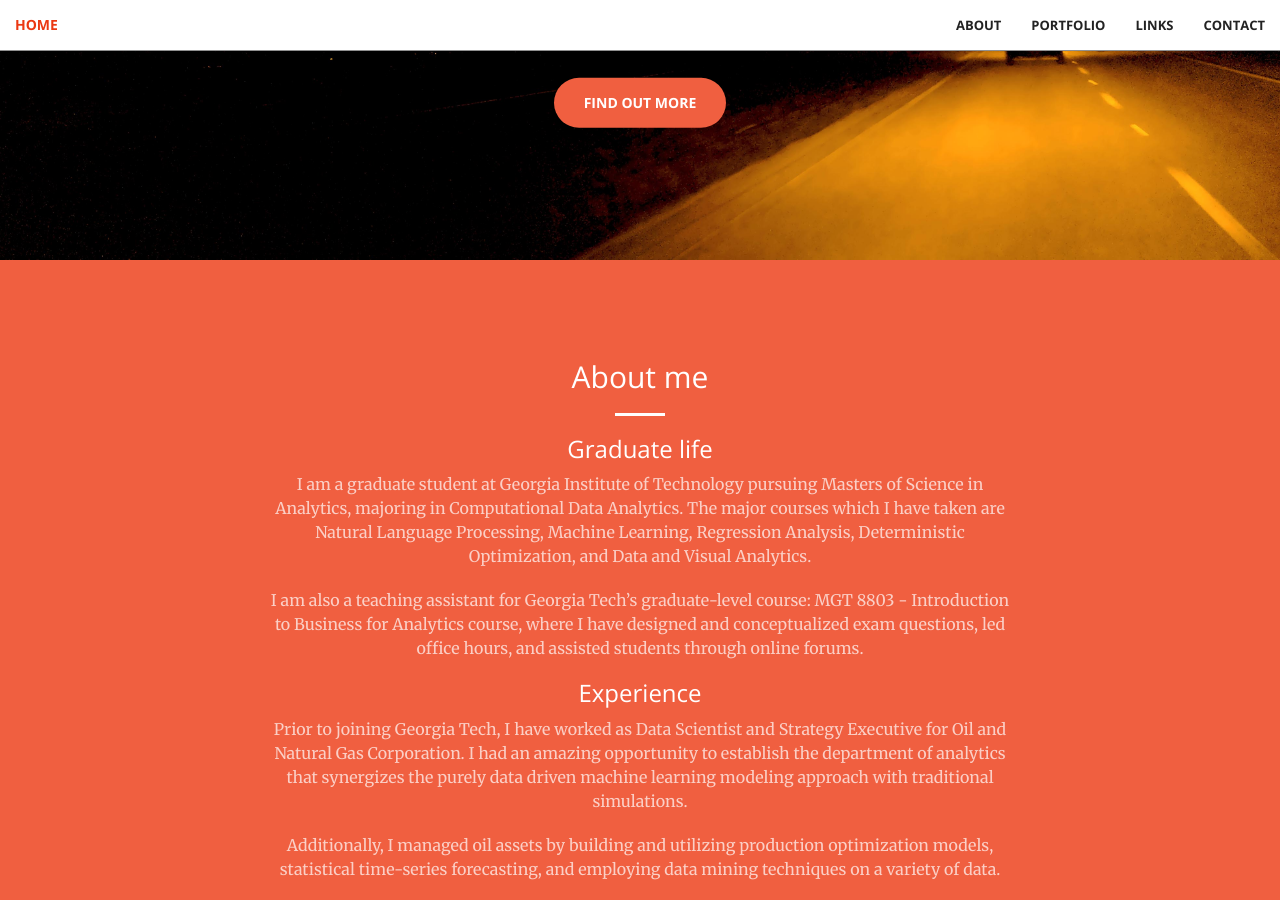
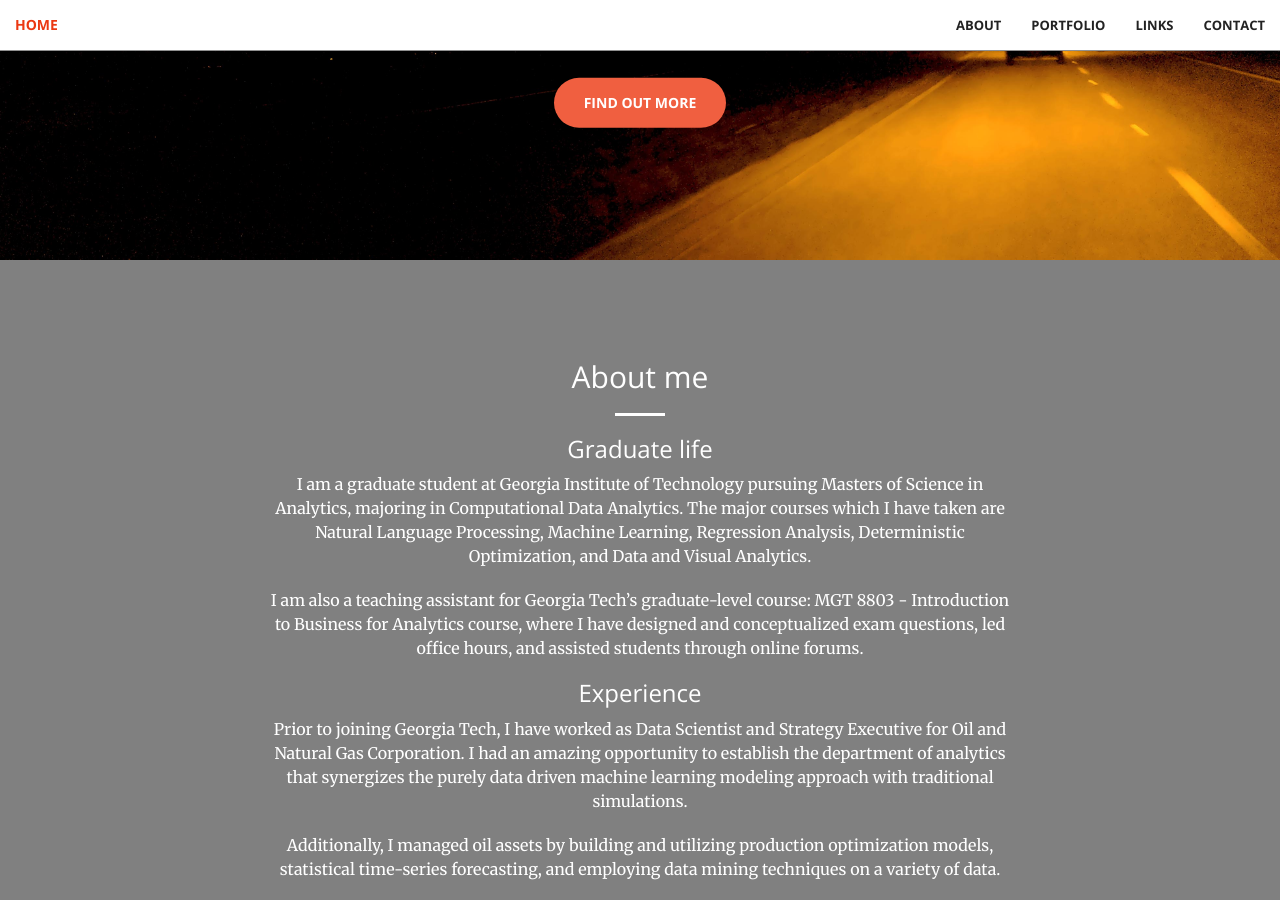
Before and after one commit to patriaabhishek/patriaabhishek.github.io, a Jekyll site: the page built from index.html, in a window 1280 px wide and 900 px high, scrolled down 640 px. Built offline with Jekyll 4.4.1, drawn with Linux system fonts in a browser that asks for light colours.

Commit message:
Updated background color of about page

```diff
--- a/_includes/call-to-action.html
+++ b/_includes/call-to-action.html
@@ -1,4 +1,4 @@
-<section class="bg-primary" id="about">
+<section class="bg-primary" id="about" style="background-color: grey">
     <div class="container">
         <div class="row">
             <div class="col-lg-8 col-lg-offset-2 text-center">
@@ -6,20 +6,20 @@
                 <hr class="light">
 
 				<h3 class="section-heading">Graduate life</h3>
-                <p class="text-faded">I am a graduate student at Georgia Institute of Technology pursuing Masters of Science in Analytics, majoring in Computational Data Analytics. The major courses which I have taken are Natural Language Processing, Machine Learning, Regression Analysis, Deterministic Optimization, and Data and Visual Analytics.</p>
-				<p class="text-faded">I am also a teaching assistant for Georgia Tech’s graduate-level course: MGT 8803 - Introduction to Business for Analytics course, where I have designed and conceptualized exam questions, led office hours, and assisted students through online forums.</p>
+                <p class="text-faded" style="color:white;">I am a graduate student at Georgia Institute of Technology pursuing Masters of Science in Analytics, majoring in Computational Data Analytics. The major courses which I have taken are Natural Language Processing, Machine Learning, Regression Analysis, Deterministic Optimization, and Data and Visual Analytics.</p>
+				<p class="text-faded" style="color:white;">I am also a teaching assistant for Georgia Tech’s graduate-level course: MGT 8803 - Introduction to Business for Analytics course, where I have designed and conceptualized exam questions, led office hours, and assisted students through online forums.</p>
 
 				<h3 class="section-heading">Experience</h3>
-				<p class="text-faded">Prior to joining Georgia Tech, I have worked as Data Scientist and Strategy Executive for Oil and Natural Gas Corporation. I had an amazing opportunity to establish the department of analytics that synergizes the purely data driven machine learning modeling approach with traditional simulations.</p>
-				<p class="text-faded">Additionally, I managed oil assets by building and utilizing production optimization models, statistical time-series forecasting, and employing data mining techniques on a variety of data.</p>
+				<p class="text-faded" style="color:white;">Prior to joining Georgia Tech, I have worked as Data Scientist and Strategy Executive for Oil and Natural Gas Corporation. I had an amazing opportunity to establish the department of analytics that synergizes the purely data driven machine learning modeling approach with traditional simulations.</p>
+				<p class="text-faded" style="color:white;">Additionally, I managed oil assets by building and utilizing production optimization models, statistical time-series forecasting, and employing data mining techniques on a variety of data.</p>
 
 				<h3 class="section-heading">Undergrad</h3>
-				<p class="text-faded">I received my B.E with Honors in Chemical Engineering from BITS - Pilani in 2015. I am really fortunate to be a part of BITS alumni because BITS provided me an opportunity to experiment with engineering, coding, music and arts in one lifetime though quality education. </p>
+				<p class="text-faded" style="color:white;">I received my B.E with Honors in Chemical Engineering from BITS - Pilani in 2015. I am really fortunate to be a part of BITS alumni because BITS provided me an opportunity to experiment with engineering, coding, music and arts in one lifetime though quality education. </p>
 
 				<h3 class="section-heading">Hobbies</h3>
-				<p class="text-faded">Having formally trained in Classical Bharatiya Sangeet and Western Music, I am into music of all sorts and can play multiple instruments.</p>
-				<p class="text-faded">I also love travelling and have covered a lot of Northern and Western India during my undergard and working years. Also, thanks to my father's job relocations, I have stayed in and explored over 11 cities in India during my childhood. Most recently, I celebrated the new year in Orlando and Cape Canaveral</p>
-				<p class="text-faded">Lastly, visit 1264, Barnes Street NW, Atlanta for some fingerlicious vegetarian food of your choice. </p>
+				<p class="text-faded" style="color:white;">Having formally trained in Classical Bharatiya Sangeet and Western Music, I am into music of all sorts and can play multiple instruments.</p>
+				<p class="text-faded" style="color:white;">I also love travelling and have covered a lot of Northern and Western India during my undergard and working years. Also, thanks to my father's job relocations, I have stayed in and explored over 11 cities in India during my childhood. Most recently, I celebrated the new year in Orlando and Cape Canaveral</p>
+				<p class="text-faded" style="color:white;">Lastly, visit 1264, Barnes Street NW, Atlanta for some fingerlicious vegetarian food of your choice. </p>
 
 
 				<a href="./Abhishek_Patria_Resume.pdf" target="_blank" class="btn btn-default btn-xl page-scroll">Resume</a>
```
